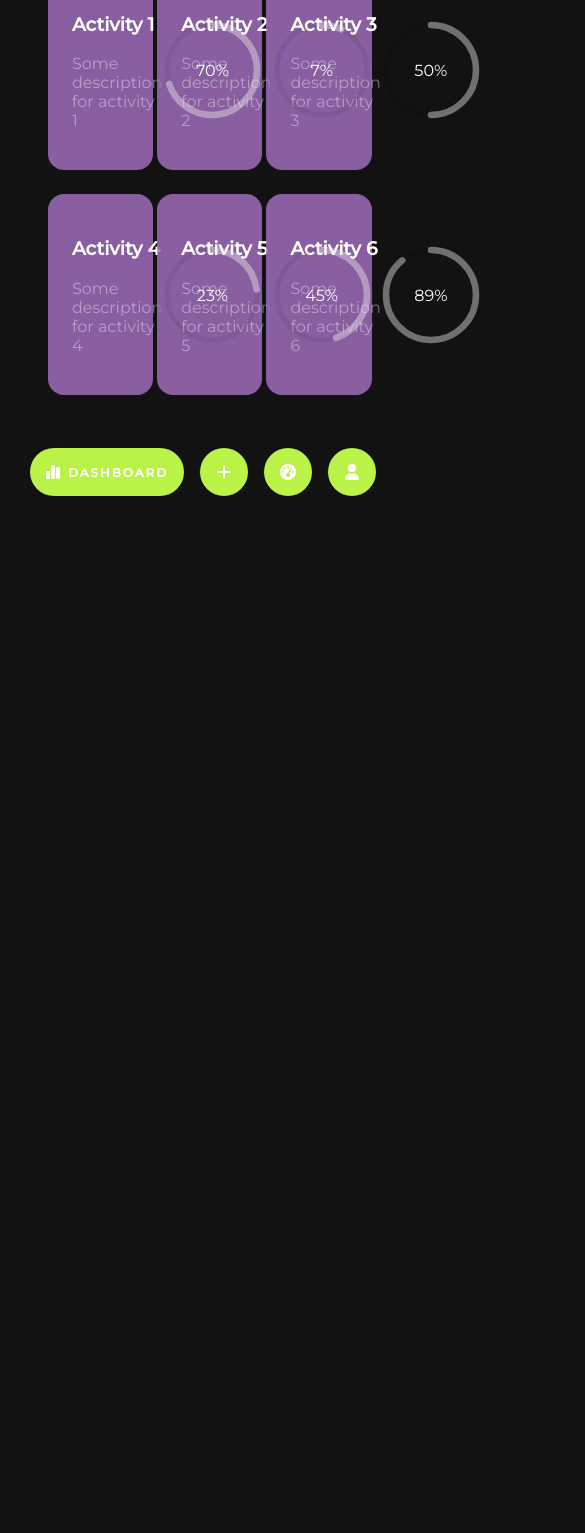
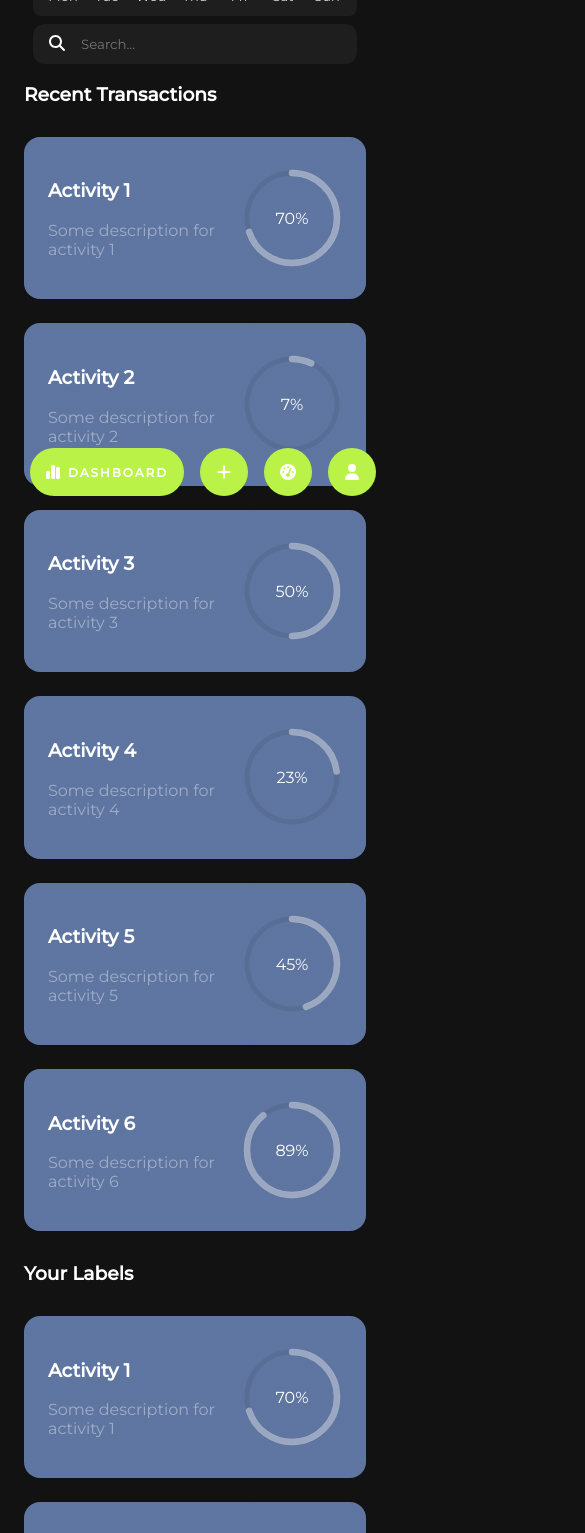
Before and after one commit to jalaj711/gastos-frontend, a Next.js app: page /dashboard in a window 390 px wide. Shown: the part 340-1873 px from the top of the page, 585 px wide, since content can reach past the window. Before the commit the page ends 844 px from the top, so only its background shows below. Built offline with nearby package versions, Linux system fonts and the light colour scheme.

Commit message:
make dashboard responsive
Signed-off-by: Jalaj Kumar <96870071+jalaj711@users.noreply.github.com>

```diff
--- a/components/ActivityCard.tsx
+++ b/components/ActivityCard.tsx
@@ -15,7 +15,7 @@ export default function ActivityCard(props: {
 }){
   const colors = ['#6bc4abc7', '#6b8ac4c7', '#a46bc4c7', '#c4be6bc7', '#a46bc4c7']
     return (
-        <Card extraStyles="width: 27vw" backgroundColor={colors[Math.floor(Math.random() * colors.length)]}>
+        <Card extraStyles="min-width: 27vw" backgroundColor={colors[Math.floor(Math.random() * colors.length)]}>
             <div style={{ display: "flex", alignItems: "center" }}>
               <div style={{ flexBasis: "70%" }}>
                 <h3>{props.title}</h3>
--- a/pages/dashboard.tsx
+++ b/pages/dashboard.tsx
@@ -35,6 +35,25 @@ function Dashboard() {
             </div>
           </div>
         </div>
+          <h3>Recent Transactions</h3>
+        <div className="activityGrid">
+          <ActivityCard title="Activity 1" description="Some description for activity 1" completed={70} />
+          <ActivityCard title="Activity 2" description="Some description for activity 2" completed={7} />
+          <ActivityCard title="Activity 3" description="Some description for activity 3" completed={50} />
+          <ActivityCard title="Activity 4" description="Some description for activity 4" completed={23} />
+          <ActivityCard title="Activity 5" description="Some description for activity 5" completed={45} />
+          <ActivityCard title="Activity 6" description="Some description for activity 6" completed={89} />
+        </div>
+          <h3>Your Labels</h3>
+        <div className="activityGrid">
+          <ActivityCard title="Activity 1" description="Some description for activity 1" completed={70} />
+          <ActivityCard title="Activity 2" description="Some description for activity 2" completed={7} />
+          <ActivityCard title="Activity 3" description="Some description for activity 3" completed={50} />
+          <ActivityCard title="Activity 4" description="Some description for activity 4" completed={23} />
+          <ActivityCard title="Activity 5" description="Some description for activity 5" completed={45} />
+          <ActivityCard title="Activity 6" description="Some description for activity 6" completed={89} />
+        </div>
+          <h3>Your Accounts</h3>
         <div className="activityGrid">
           <ActivityCard title="Activity 1" description="Some description for activity 1" completed={70} />
           <ActivityCard title="Activity 2" description="Some description for activity 2" completed={7} />
@@ -117,14 +136,43 @@ function Dashboard() {
           }
 
           .activityGrid {
-            display: grid;
-            grid-template-columns: 28vw 28vw 28vw;
-            padding: 0 24px;
+
+            display: flex;
+            flex-wrap: wrap;
+            width: 100%;
             justify-content: space-evenly;
-            margin-top: 24px;
+          }
+          h3 {
+            margin-left: 12px;
+          }
+
+          @media (max-width: 850px) {
+            .mainWrapper {
+              flex-direction: column;
+            }
+          }
+
+          @media (max-width: 500px) {
+            .mainWrapper {
+              margin-top: 32px;
+            }
+            .progressWrapper > :global(.progressContainer) {
+              margin: 4px;
+            }
+            .cardContainer {
+              padding: 8px;
+              border-radius: 8px;
+            }
+            h1 {
+              font-size: 3rem;
+            }
           }
         `}
       </style>
+      {/* display: grid;
+            grid-template-columns: 28vw 28vw 28vw;
+            padding: 0 24px;
+            margin-top: 24px; */}
     </>
   );
 }
--- a/pages/index.tsx
+++ b/pages/index.tsx
@@ -29,7 +29,7 @@ const Home: NextPage = () => {
           <ProgressBar value={87} sub="Sat" horizontal showValue />
           <ProgressBar value={99} sub="Sun" horizontal showValue />
         </div>
-        <Loader static />
+        <Loader />
         <Card>Some great content for this card in the making.</Card>
         <Button outlined>test</Button>
         <Button outlined fullRadius icon={faXmark}>
```
